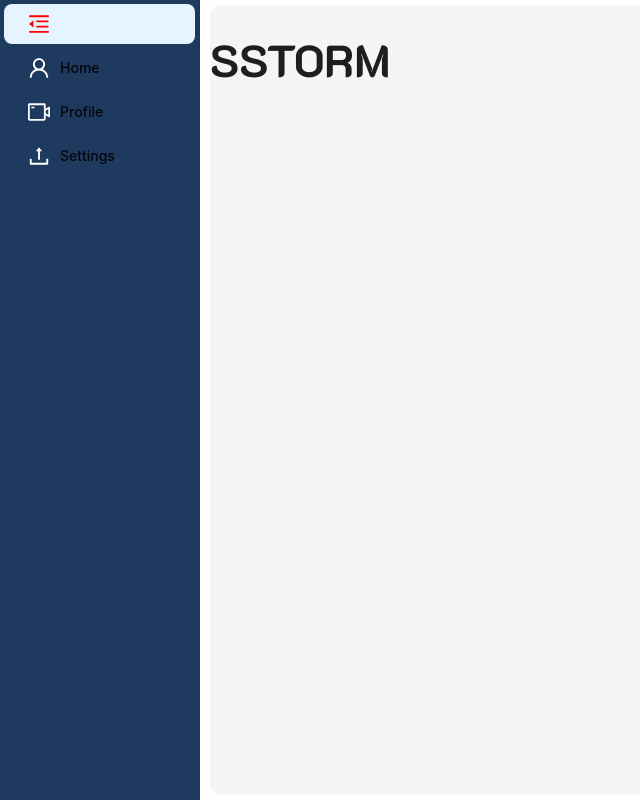
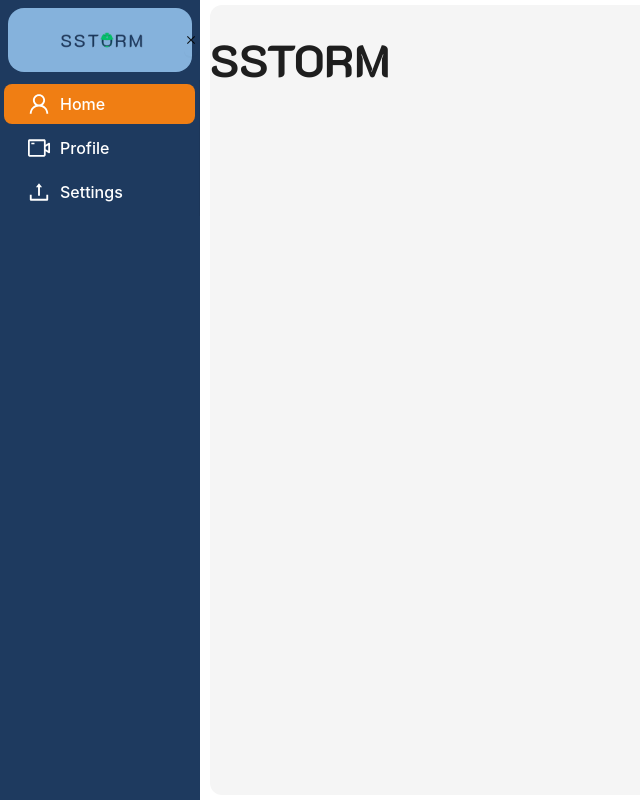
Before and after one commit to biel-dev12/SSTORM, a React (Vite) app: page / in a window 1280 px wide. Shown: the whole page, without its empty margins (0-640 px from the left). Built offline with nearby package versions, Linux system fonts and the light colour scheme.

Commit message:
montando esqueleto App

```diff
--- a/package.json
+++ b/package.json
@@ -14,6 +14,7 @@
     "axios": "^1.7.7",
     "react": "^18.3.1",
     "react-dom": "^18.3.1",
+    "react-icons": "^5.3.0",
     "react-router-dom": "^6.27.0",
     "styled-components": "^6.1.13"
   },
--- a/src/App.js
+++ b/src/App.js
@@ -1,6 +1,7 @@
 import styled from "styled-components";
 import { theme } from "./Theme";
-import { Layout, Menu } from "antd";
+import { Layout, Menu, Button } from "antd";
+import { MdDehaze, MdOutlineClose } from "react-icons/md";
 
 export const LayoutEl = styled(Layout)`
   width: 100vw;
@@ -19,17 +20,58 @@ export const ContentEl = styled(Layout.Content)`
 export const MenuEl = styled(Menu)`
   background-color: ${theme.colors.primary};
   .ant-menu-item-icon {
-    font-size: 22px!important;
+    font-size: 22px !important;
     color: ${theme.colors.white}!important;
   }
 
-  .btn{
-    .anticon{
-    color: red!important;
+  .ant-menu-item {
+    color: ${theme.colors.white}!important;
+    font-size: ${theme.fonts.medium};
+    &:hover {
+      background-color: ${theme.colors.lightBlue}!important;
     }
-}
+
+    &.ant-menu-item-selected {
+      background-color: ${theme.colors.orange}!important;
+    }
+  }
 `;
 
 export const SiderEl = styled(Layout.Sider)`
   background-color: ${theme.colors.primary};
 `;
+
+export const HeaderEl = styled(Layout.Header)`
+  width: 100%:
+  transition: all 1s;
+  display: flex;
+  justify-content: ${({ collapsed }) =>
+    collapsed ? "center" : "space-between"};
+  align-items: center;
+  padding: 0.5rem;
+  background-color: ${theme.colors.lightBlue};
+  margin: 0.5rem;
+  border-radius: 1rem;
+`;
+
+export const CollapseButton = styled(Button)`
+  background-color: transparent;
+  border: none;
+  outline: none!important;
+`;
+
+export const MenuIcon = styled(MdDehaze)`
+  // background-color: transparent;
+  width: 2rem!important;
+
+`;
+
+export const CloseIcon = styled(MdOutlineClose)`
+  // background-color: transparent;
+
+`;
+
+export const Logo = styled.img`
+  width: 100%;
+  height: auto;
+`;
--- a/src/App.jsx
+++ b/src/App.jsx
@@ -1,15 +1,13 @@
 // App.jsx
 import { useState } from "react";
 import {
-  MenuFoldOutlined,
-  MenuUnfoldOutlined,
   UploadOutlined,
   UserOutlined,
   VideoCameraOutlined,
 } from "@ant-design/icons";
-import { LayoutEl, ContentEl, MenuEl, SiderEl } from "./App.js";
+
+import { LayoutEl, ContentEl, MenuEl, SiderEl, CollapseButton, HeaderEl, Logo, MenuIcon, CloseIcon } from "./App.js";
 import { Link, Outlet } from "react-router-dom";
-
 
 const App = () => {
   const [collapsed, setCollapsed] = useState(false);
@@ -17,21 +15,20 @@ const App = () => {
   return (
     <LayoutEl>
       <SiderEl trigger={null} collapsible collapsed={collapsed}>
+        <HeaderEl collapsed={collapsed}>
+        {!collapsed && <Logo src="./src/assets/logo.png" alt="Logo" />}
+        <CollapseButton
+            icon={collapsed ? <MenuIcon /> : <CloseIcon />}
+            onClick={() => setCollapsed(!collapsed)} />
+        </HeaderEl>
         <MenuEl theme="dark" mode="inline" defaultSelectedKeys={["1"]}>
-        <MenuEl.Item
-            className="btn"
-            key="1"
-            icon={collapsed ? <MenuUnfoldOutlined /> : <MenuFoldOutlined />}
-            onClick={() => setCollapsed(!collapsed)}
-            title={null}
-          />
-          <MenuEl.Item key="2" icon={<UserOutlined />}>
+          <MenuEl.Item key="1" icon={<UserOutlined />}>
             <Link to="/">Home</Link>
           </MenuEl.Item>
-          <MenuEl.Item key="3" icon={<VideoCameraOutlined />}>
+          <MenuEl.Item key="2" icon={<VideoCameraOutlined />}>
             <Link to="/profile">Profile</Link>
           </MenuEl.Item>
-          <MenuEl.Item key="4" icon={<UploadOutlined />}>
+          <MenuEl.Item key="3" icon={<UploadOutlined />}>
             <Link to="/settings">Settings</Link>
           </MenuEl.Item>
         </MenuEl>
```
Also changed, not shown: src/assets/logo.png (added), 1 other file (tests, documents, lock files or other folders).
